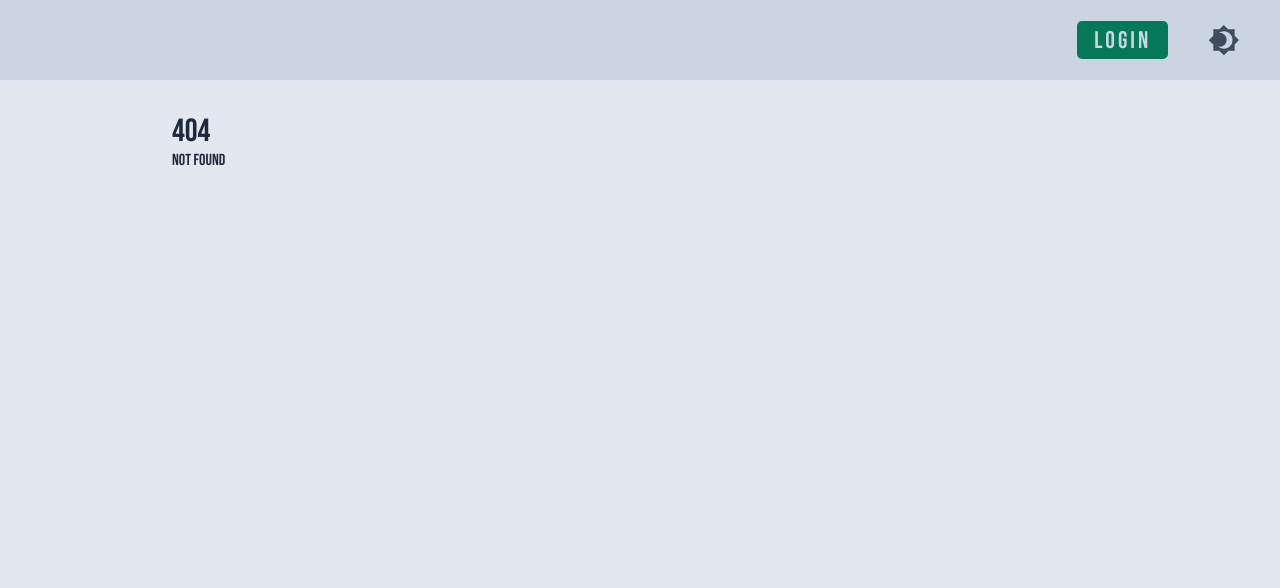
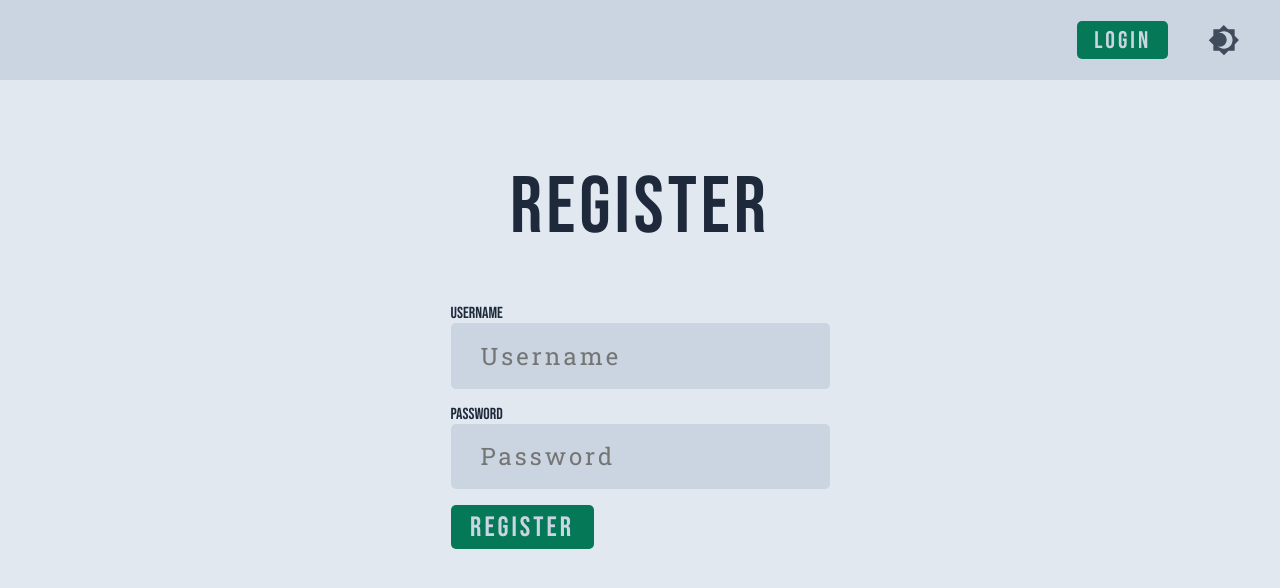
Before and after one commit to fanderssondev/svelte-5-todo, a SvelteKit app: page /register in a window 1280 px wide. Before the commit this address had no page. Shown: the top 588 px of the page. Built offline with nearby package versions, Linux system fonts and the light colour scheme.

Commit message:
Ability to register a user implemented

```diff
--- a/buildSteps.ts
+++ b/buildSteps.ts
@@ -21,7 +21,7 @@
 // []: Colors for categories
 // []: Duedate for todos
 // []: Login
-// []: Database
+// [X]: Database
 
 // TODO: Page header
 // [X]: Logo
--- a/package.json
+++ b/package.json
@@ -15,6 +15,7 @@
 		"@sveltejs/adapter-auto": "^3.0.0",
 		"@sveltejs/kit": "^2.0.0",
 		"@sveltejs/vite-plugin-svelte": "^3.0.0",
+		"@types/bcrypt": "^5.0.2",
 		"@types/eslint": "^8.56.0",
 		"@typescript-eslint/eslint-plugin": "^7.0.0",
 		"@typescript-eslint/parser": "^7.0.0",
@@ -32,6 +33,7 @@
 	"type": "module",
 	"dependencies": {
 		"@prisma/client": "^5.13.0",
+		"bcrypt": "^5.1.1",
 		"iconify-icon": "^2.1.0"
 	}
 }
--- a/src/app.css
+++ b/src/app.css
@@ -129,6 +129,7 @@ button {
 }
 
 input[type='text'],
+input[type='password'],
 span {
 
    border: none;
--- a/src/routes/+page.svelte
+++ b/src/routes/+page.svelte
@@ -1,8 +1,6 @@
 <script lang="ts">
 	import 'iconify-icon';
 	import { useStorage } from '$lib/stores/useStorage';
-	import Filters from '$lib/components/FilterSection.svelte';
-	import FilterSection from '$lib/components/FilterSection.svelte';
 
 	let todos = useStorage<Todo[]>('todos', []);
 
--- /dev/null
+++ b/src/routes/register/+page.server.ts
@@ -0,0 +1,45 @@
+import { fail, redirect } from '@sveltejs/kit';
+import type { Action, Actions, PageServerLoad } from './$types';
+import bcrypt from 'bcrypt';
+
+import { db } from '$lib/database';
+
+export const load: PageServerLoad = async () => {
+   // TODO:
+};
+
+const register: Action = async ({ request }) => {
+   const data = await request.formData();
+   const username = data.get('username');
+   const password = data.get('password');
+
+   // Validate data
+   if (
+      typeof username !== 'string' ||
+      typeof password !== 'string' ||
+      !username || !password
+   ) {
+      return fail(400, { invalid: true });
+   }
+
+   const user = await db.user.findUnique({
+      where: { username }
+   });
+
+   // Check if the user already exists
+   if (user) {
+      return fail(400, { user: true });
+   }
+
+   await db.user.create({
+      data: {
+         username,
+         passwordHash: await bcrypt.hash(password, 10),
+         userAuthToken: crypto.randomUUID()
+      }
+   });
+
+   redirect(303, '/login');
+};
+
+export const actions: Actions = { register };
--- /dev/null
+++ b/src/routes/register/+page.svelte
@@ -0,0 +1,67 @@
+<script lang="ts">
+	export let form;
+</script>
+
+<section>
+	<div>
+		<h1>Register</h1>
+
+		<form action="?/register" method="POST">
+			<div>
+				<label for="username">Username</label>
+				<input id="username" name="username" type="text" placeholder="Username" required />
+			</div>
+
+			<div>
+				<label for="password">Password</label>
+				<input id="password" name="password" type="password" placeholder="Password" required />
+			</div>
+
+			{#if form?.user}
+				<p class="error">Username is taken</p>
+			{/if}
+
+			<button type="submit">Register</button>
+		</form>
+	</div>
+</section>
+
+<style>
+	section {
+		display: grid;
+		place-items: center;
+		/* min-height: 100vh; */
+	}
+
+	h1 {
+		text-align: center;
+		font-size: 5rem;
+		letter-spacing: 4px;
+		margin-block: 3rem;
+	}
+
+	form > div {
+		display: flex;
+		flex-direction: column;
+	}
+
+	input {
+		margin-bottom: 1rem;
+		background-color: hsl(var(--clr-primary-300));
+	}
+
+	button {
+		padding: 0.2em 0.7em;
+		border-radius: 5px;
+		background-color: hsl(var(--clr-action-700));
+		color: hsl(var(--clr-primary-300));
+		font-size: 1.75rem;
+		letter-spacing: 3px;
+
+		&:hover {
+			cursor: pointer;
+			background-color: hsl(var(--clr-action-500));
+			color: hsl(var(--clr-primary-700));
+		}
+	}
+</style>
```
Also changed, not shown: src/lib/components/FilterSection.svelte (deleted, +0 -100 lines), 2 other files (tests, documents, lock files or other folders).
